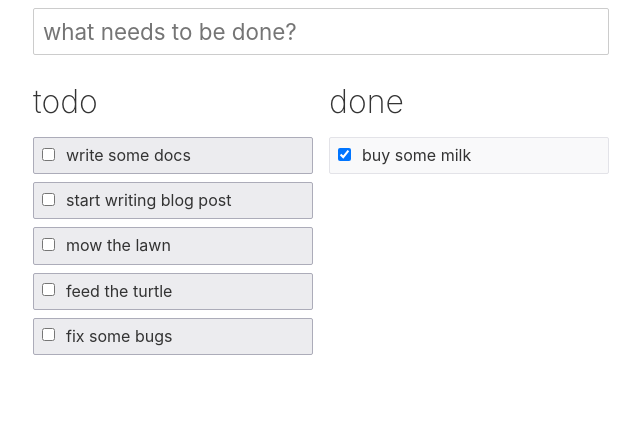
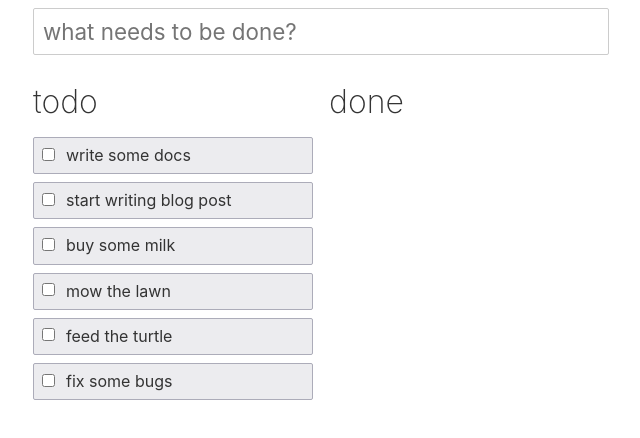
Before and after one commit to SynCROSS/learning-svelte, a Svelte app: page / in a window 1280 px wide. Shown: the top 438 px of the page, without its empty margins (319-959 px from the left). Built offline with nearby package versions, Linux system fonts and the light colour scheme.

Commit message:
The Animate Directive

```diff
--- a/src/App.svelte
+++ b/src/App.svelte
@@ -1,6 +1,7 @@
 <script>
   import { quintOut } from 'svelte/easing';
   import { crossfade } from 'svelte/transition';
+  import { flip } from 'svelte/animate';
 
   const [send, receive] = crossfade({
     duration: d => Math.sqrt(d * 200),
@@ -25,7 +26,7 @@
   let todos = [
     { id: uid++, done: false, description: 'write some docs' },
     { id: uid++, done: false, description: 'start writing blog post' },
-    { id: uid++, done: true, description: 'buy some milk' },
+    { id: uid++, done: false, description: 'buy some milk' },
     { id: uid++, done: false, description: 'mow the lawn' },
     { id: uid++, done: false, description: 'feed the turtle' },
     { id: uid++, done: false, description: 'fix some bugs' },
@@ -62,7 +63,10 @@
   <div class="left">
     <h2>todo</h2>
     {#each todos.filter(t => !t.done) as todo (todo.id)}
-      <label in:receive={{ key: todo.id }} out:send={{ key: todo.id }}>
+      <label
+        in:receive={{ key: todo.id }}
+        out:send={{ key: todo.id }}
+        animate:flip>
         <input type="checkbox" on:change={() => mark(todo, true)} />
         {todo.description}
         <button on:click={() => remove(todo)}>remove</button>
@@ -76,7 +80,8 @@
       <label
         class="done"
         in:receive={{ key: todo.id }}
-        out:send={{ key: todo.id }}>
+        out:send={{ key: todo.id }}
+        animate:flip>
         <input type="checkbox" checked on:change={() => mark(todo, false)} />
         {todo.description}
         <button on:click={() => remove(todo)}>remove</button>
```
Also changed, not shown: public/build/bundle.js, 1 other file (tests, documents, lock files or other folders).
